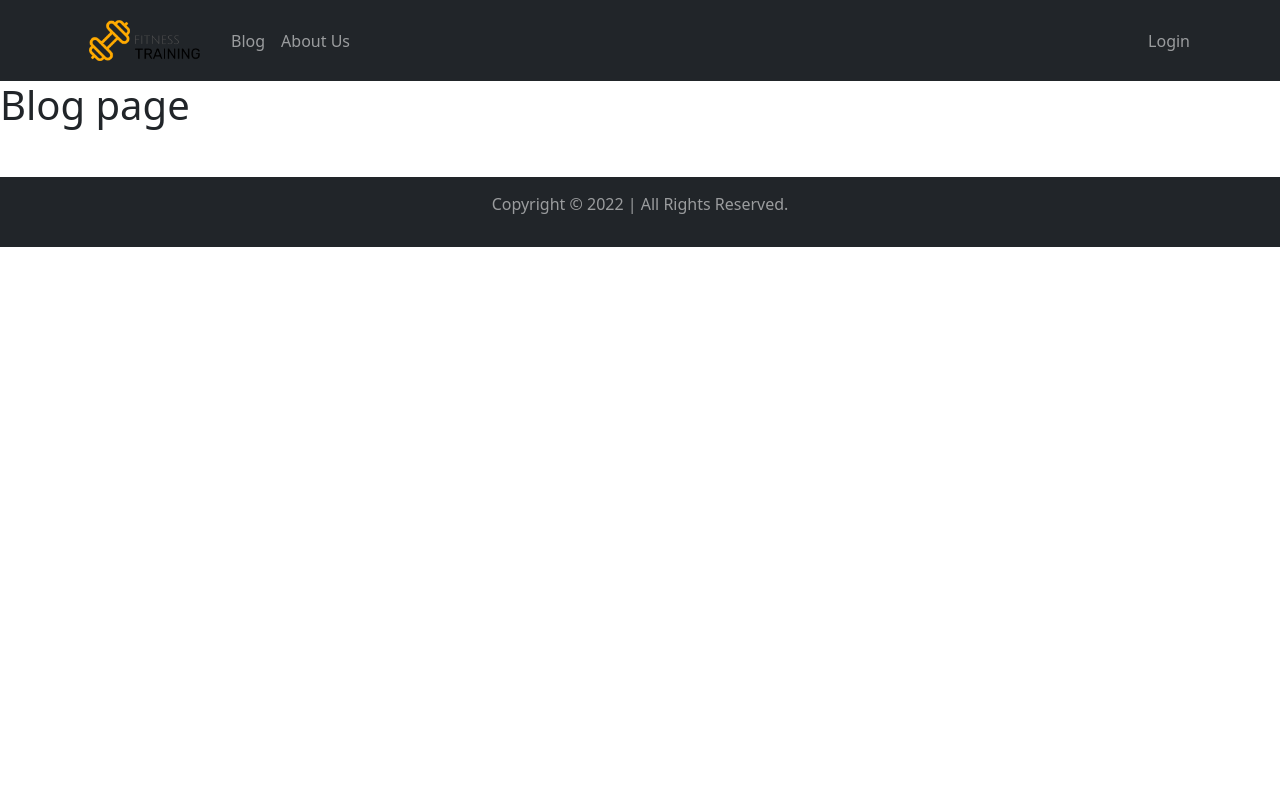
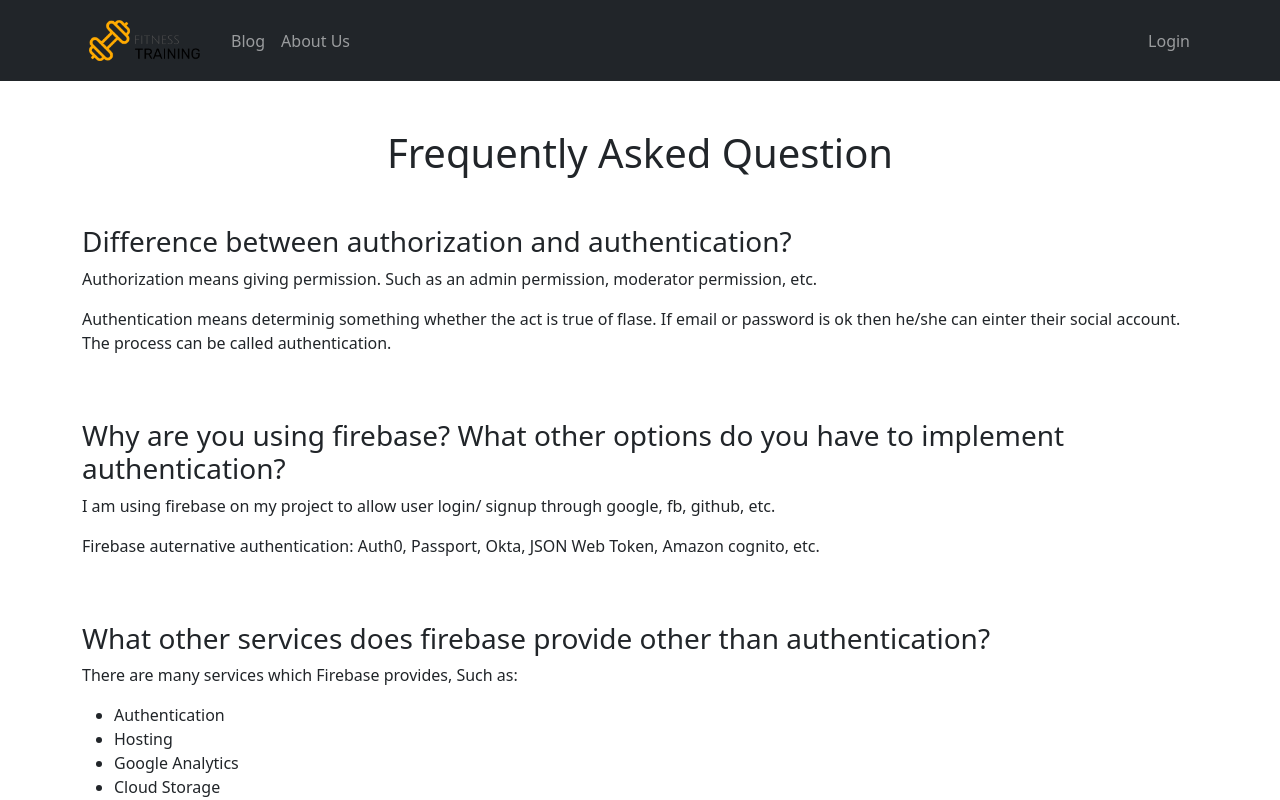
Before and after one commit to CreationsBliss/fitness-training, a React (Create React App) app: page /blog in a window 1280 px wide. Shown: the top 800 px of the page. Built offline with nearby package versions, Linux system fonts and the light colour scheme; no server answers.

Commit message:
blog page done

```diff
--- a/src/Pages/Blog/Blog.js
+++ b/src/Pages/Blog/Blog.js
@@ -1,9 +1,40 @@
 import React from 'react';
+import { Col, Container, Row } from 'react-bootstrap';
 
 const Blog = () => {
   return (
-    <div>
-      <h1>Blog page</h1>
+    <div className='blog-container my-5'>
+      <h1 className='text-center mb-5'>Frequently Asked Question</h1>
+      <Container>
+        <Row>
+          <Col className='mb-5'>
+            <h3>Difference between authorization and authentication?</h3>
+            <p>Authorization means giving permission. Such as an admin permission, moderator permission, etc.  </p>
+            <p>Authentication means determinig something whether the act is true of flase. If email or password is ok then he/she can einter their social account. The process can be called authentication.  </p>
+          </Col>
+        </Row>
+        <Row>
+          <Col className='mb-5'>
+            <h3>Why are you using firebase? What other options do you have to implement authentication?</h3>
+            <p>I am using firebase on my project to allow user login/ signup through google, fb, github, etc. </p>
+            <p>Firebase auternative authentication: Auth0, Passport, Okta, JSON Web Token, Amazon cognito, etc. </p>
+          </Col>
+        </Row>
+        <Row>
+          <Col>
+            <h3>What other services does firebase provide other than authentication?
+            </h3>
+            <p>There are many services which Firebase provides, Such as:</p>
+            <ul>
+              <li>Authentication</li>
+              <li>Hosting</li>
+              <li>Google Analytics</li>
+              <li>Cloud Storage</li>
+              <li>Cloud Messaging</li>
+            </ul>
+            </Col>
+        </Row>
+      </Container>
     </div>
   );
 };
--- a/src/Pages/Home/Services/Services.js
+++ b/src/Pages/Home/Services/Services.js
@@ -17,7 +17,7 @@ const Services = () => {
     <div>
       <Container>
         <h1 className='text-center my-5'>Services</h1>
-        <Row>
+        <Row className='gy-5'>
             {
               services.map(service => <Service key={service.id} service={service}></Service>)
             }
```
